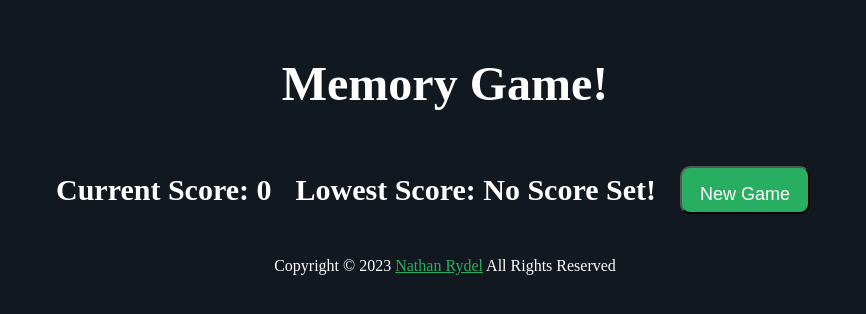
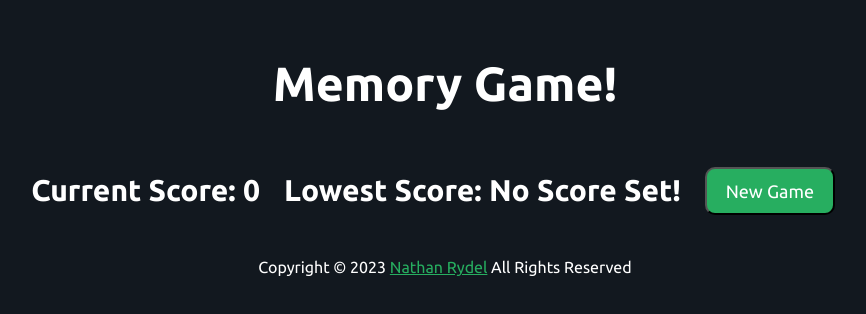
Before and after one commit to nathanrydel/memory-game, a plain HTML site: page index.html in a window 1280 px wide. Shown: the whole page, without its empty margins (203-1069 px from the left). Drawn offline with Linux system fonts and the light colour scheme.

Commit message:
[ENHANCEMENT] Update font Fixes #6

```diff
--- a/styles.css
+++ b/styles.css
@@ -1,4 +1,11 @@
+/* Import the Ubuntu font from Google Fonts */
+@import url('https://fonts.googleapis.com/css2?family=Ubuntu:wght@300;400;500;700&display=swap');
+
 /* Mobile-First Styles (Default) */
+* {
+  font-family: "Ubuntu", sans-serif;
+}
+
 body {
   min-height: 100vh;
   min-width: 100vw;
@@ -35,6 +42,8 @@ p {
   color: white;
   margin: 10px 0;
   cursor: pointer;
+  line-height: 0;
+  text-align: center;
 }
 
 #lowestScore {
@@ -49,9 +58,7 @@ p {
 .card-container {
   display: flex;
   flex-wrap: wrap;
-  /* Allow cards to wrap to the next line */
   justify-content: center;
-  /* Center-align the cards */
 }
 
 .card {
@@ -60,7 +67,6 @@ p {
   width: 140px;
   height: 180px;
   margin: 10px;
-  /* Adjust the margin for mobile */
   cursor: pointer;
   transform-style: preserve-3d;
   transition: all 0.5s ease-in-out;
```
